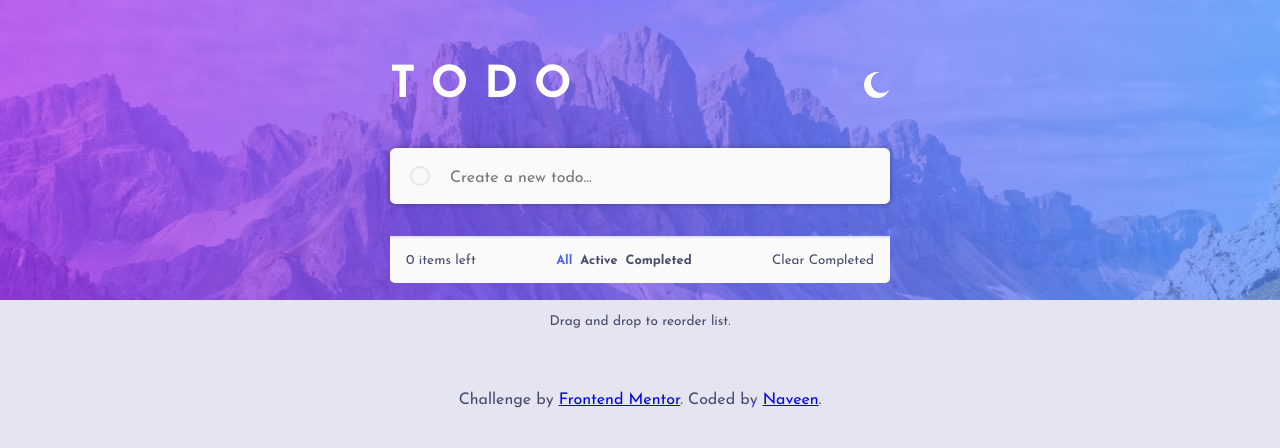
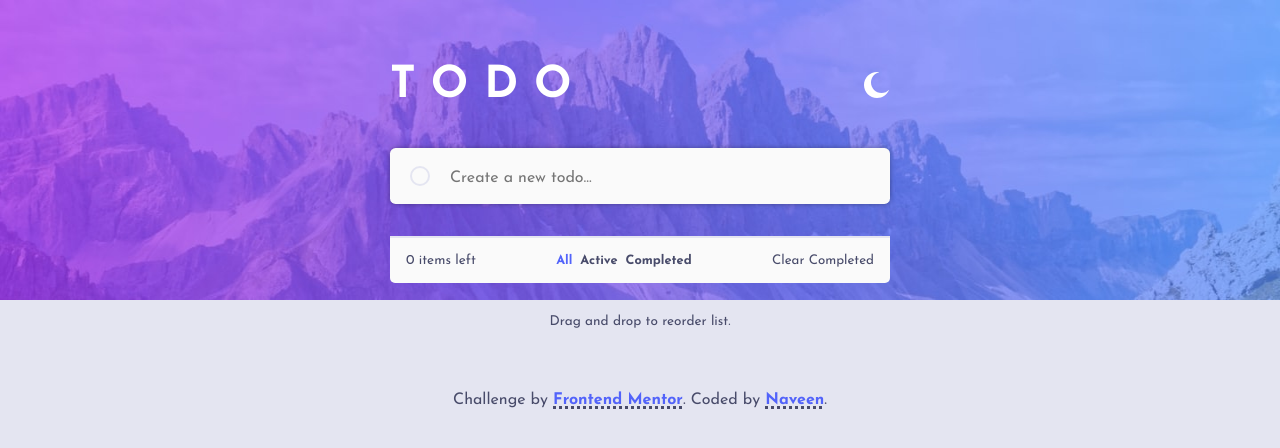
Before and after one commit to naveen-27/todo-app, a React (Create React App) app: page / in a window 1280 px wide. Shown: the top 448 px of the page. Built offline with nearby package versions, Linux system fonts and the light colour scheme; the HTML template or start-up script is replaced by a standard one.

Commit message:
Added achor element styles

```diff
--- a/src/stylesheets/TodoApp.module.css
+++ b/src/stylesheets/TodoApp.module.css
@@ -27,6 +27,12 @@
   margin-top: 3rem;
 }
 
+.App-container a {
+  color: var(--active);
+  text-decoration: 3px underline var(--typography) dotted;
+  font-weight: 700;
+}
+
 @media (max-width: 600px) {
   .help {
     margin-top: 6rem;
```
